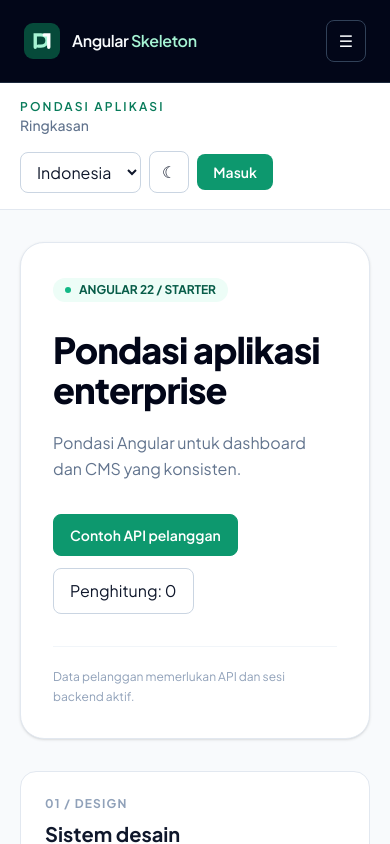
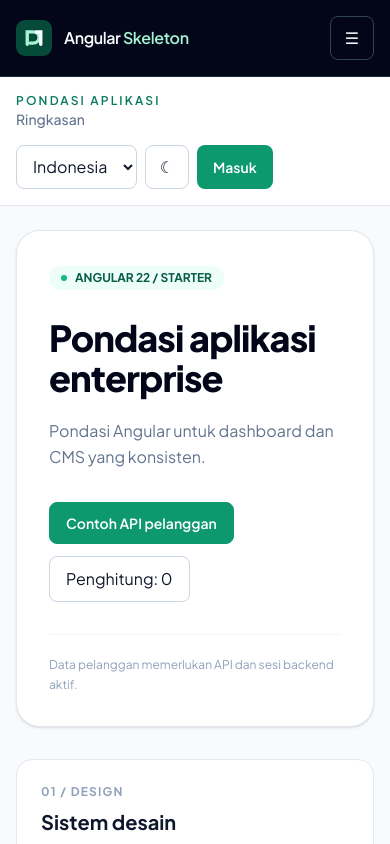
Before and after one commit to casudinlix/angular-skeleton, an Angular app: page / in a window 390 px wide. Shown: the top 844 px of the page. Built offline with nearby package versions, Linux system fonts and the light colour scheme.

Commit message:
refactor(layout): fluid shell, breakpoint-safe navigation and minimum touch targets

```diff
--- a/src/app/templates/app/app.html
+++ b/src/app/templates/app/app.html
@@ -1,23 +1,23 @@
-<div class="min-h-screen bg-slate-50 text-slate-900 transition-colors dark:bg-slate-950 dark:text-slate-50">
+<div class="app-viewport min-w-0 bg-slate-50 text-slate-900 dark:bg-slate-950 dark:text-slate-50">
   <a class="sr-only focus:not-sr-only focus:absolute focus:z-50 focus:rounded-lg focus:bg-white focus:p-3" href="#main-content">{{ i18n.translate('skipContent') }}</a>
-  <div class="min-h-screen lg:grid lg:grid-cols-[256px_minmax(0,1fr)]">
-    <aside class="border-b border-slate-800 bg-slate-950 text-slate-50 lg:min-h-screen">
-      <div class="flex items-center justify-between px-6 py-5">
-        <a routerLink="/" (click)="closeMenu()" class="flex items-center gap-3 font-semibold tracking-tight">
-          <img width="36" height="36" src="/assets/branding/skeleton-mark.svg" alt="" />
-          <span>Angular <span class="text-brand-200">Skeleton</span></span>
+  <div class="min-w-0 lg:grid lg:grid-cols-[16rem_minmax(0,1fr)]">
+    <aside class="app-sidebar min-w-0 border-b border-slate-800 bg-slate-950 text-slate-50 lg:sticky lg:top-0 lg:h-screen lg:self-start lg:overflow-y-auto">
+      <div class="flex min-w-0 items-center justify-between gap-3 px-4 py-4 sm:px-6 lg:py-5">
+        <a routerLink="/" (click)="closeMenu()" class="app-brand flex min-w-0 flex-1 items-center gap-3 font-semibold tracking-tight lg:flex-initial">
+          <img width="36" height="36" class="size-9 shrink-0" src="/assets/branding/skeleton-mark.svg" alt="" />
+          <span class="min-w-0 leading-snug">Angular <span class="text-brand-200">Skeleton</span></span>
         </a>
-        <button type="button" class="rounded-lg border border-slate-700 px-3 py-2 lg:hidden"
+        <button type="button" class="app-touch-target shrink-0 rounded-lg border border-slate-700 px-3 py-2 lg:hidden"
           [attr.aria-label]="i18n.translate('menu')" [attr.aria-expanded]="menuOpen()"
           aria-controls="main-navigation" (click)="menuOpen.update(value => !value)">☰</button>
       </div>
-      <nav id="main-navigation" [class.hidden]="!menuOpen()" class="flex flex-col gap-2 px-4 pb-6 lg:flex" [attr.aria-label]="i18n.translate('navigation')">
-        <a routerLink="/" [routerLinkActiveOptions]="{ exact: true }" routerLinkActive="bg-slate-800 text-white"
-          (click)="closeMenu()" class="rounded-lg px-4 py-3 text-sm text-slate-300 hover:bg-slate-800">
+      <nav id="main-navigation" [class.app-mobile-nav-closed]="!menuOpen()" class="flex min-w-0 flex-col gap-2 px-4 pb-6 lg:flex" [attr.aria-label]="i18n.translate('navigation')">
+        <a routerLink="/" [routerLinkActiveOptions]="{ exact: true }" routerLinkActive="bg-slate-800 text-white" ariaCurrentWhenActive="page"
+          (click)="closeMenu()" class="app-touch-target flex min-w-0 items-center rounded-lg px-4 py-3 text-sm text-slate-300 hover:bg-slate-800">
           {{ i18n.translate('overview') }}
         </a>
         @if (auth.state().status === 'authenticated') {
-          <a routerLink="/customers" routerLinkActive="bg-slate-800 text-white" (click)="closeMenu()"
+          <a routerLink="/customers" routerLinkActive="bg-slate-800 text-white" ariaCurrentWhenActive="page" (click)="closeMenu()"
             class="rounded-lg px-4 py-3 text-sm text-slate-300 hover:bg-slate-800">
             {{ i18n.translate('customersTitle') }}
           </a>
@@ -25,31 +25,31 @@
       </nav>
     </aside>
 
-    <div class="min-w-0">
-      <header class="flex min-h-20 flex-wrap items-center justify-between gap-4 border-b border-slate-200 bg-white px-5 py-4 dark:border-slate-800 dark:bg-slate-900 lg:px-10">
-        <div>
+    <div class="app-content min-w-0">
+      <header class="app-toolbar flex min-w-0 flex-wrap items-center justify-between gap-4 border-b border-slate-200 bg-white px-4 py-4 dark:border-slate-800 dark:bg-slate-900 sm:px-6 lg:min-h-20 lg:px-8">
+        <div class="min-w-0 flex-1 basis-full sm:basis-auto">
           <p class="text-xs font-semibold uppercase tracking-[.18em] text-brand-700 dark:text-brand-200">{{ i18n.translate('brand') }}</p>
           <p class="text-sm font-medium text-slate-500 dark:text-slate-400">{{ i18n.translate('overview') }}</p>
         </div>
-        <div class="flex flex-wrap items-center gap-2">
+        <div class="flex w-full min-w-0 flex-wrap items-center gap-2 sm:w-auto">
           <label for="app-language" class="sr-only">{{ i18n.translate('languageLabel') }}</label>
           <select id="app-language" #languageSelect [value]="i18n.language()" (change)="setLanguage(languageSelect.value)"
-            class="rounded-lg border border-slate-300 bg-white px-3 py-2 text-sm text-slate-900 dark:border-slate-700 dark:bg-slate-800 dark:text-white">
+            class="app-touch-target max-w-full rounded-lg border border-slate-300 bg-white px-3 py-2 text-base text-slate-900 dark:border-slate-700 dark:bg-slate-800 dark:text-white sm:text-sm">
             <option value="id">Indonesia</option><option value="en">English</option>
           </select>
           <button type="button" (click)="theme.toggle()" [attr.aria-label]="i18n.translate('toggleTheme')"
-            class="rounded-lg border border-slate-300 px-3 py-2 text-sm dark:border-slate-700">
+            class="app-touch-target rounded-lg border border-slate-300 px-3 py-2 text-sm dark:border-slate-700">
             {{ theme.theme() === 'dark' ? '☀' : '☾' }}
           </button>
           @if (auth.state().status === 'authenticated') {
             <span class="hidden max-w-32 truncate text-sm text-slate-500 sm:inline">{{ auth.identity?.displayName }}</span>
-            <button type="button" (click)="signOut()" class="rounded-lg px-3 py-2 text-sm font-semibold text-brand-700 hover:bg-brand-50 dark:text-brand-200">{{ i18n.translate('logout') }}</button>
+            <button type="button" (click)="signOut()" class="app-touch-target rounded-lg px-3 py-2 text-sm font-semibold text-brand-700 hover:bg-brand-50 dark:text-brand-200">{{ i18n.translate('logout') }}</button>
           } @else {
-            <a routerLink="/login" class="rounded-lg bg-brand-600 px-4 py-2 text-sm font-semibold text-white hover:bg-brand-700">{{ i18n.translate('loginSubmit') }}</a>
+            <a routerLink="/login" class="app-touch-target inline-flex items-center rounded-lg bg-brand-600 px-4 py-2 text-sm font-semibold text-white hover:bg-brand-700">{{ i18n.translate('loginSubmit') }}</a>
           }
         </div>
       </header>
-      <main id="main-content" class="mx-auto max-w-7xl px-5 py-8 lg:px-10 lg:py-10"><router-outlet /></main>
+      <main id="main-content" class="app-main mx-auto w-full min-w-0 max-w-7xl px-4 py-6 sm:px-6 lg:px-8 lg:py-10"><router-outlet /></main>
     </div>
   </div>
   <ui-toast-container />
```
